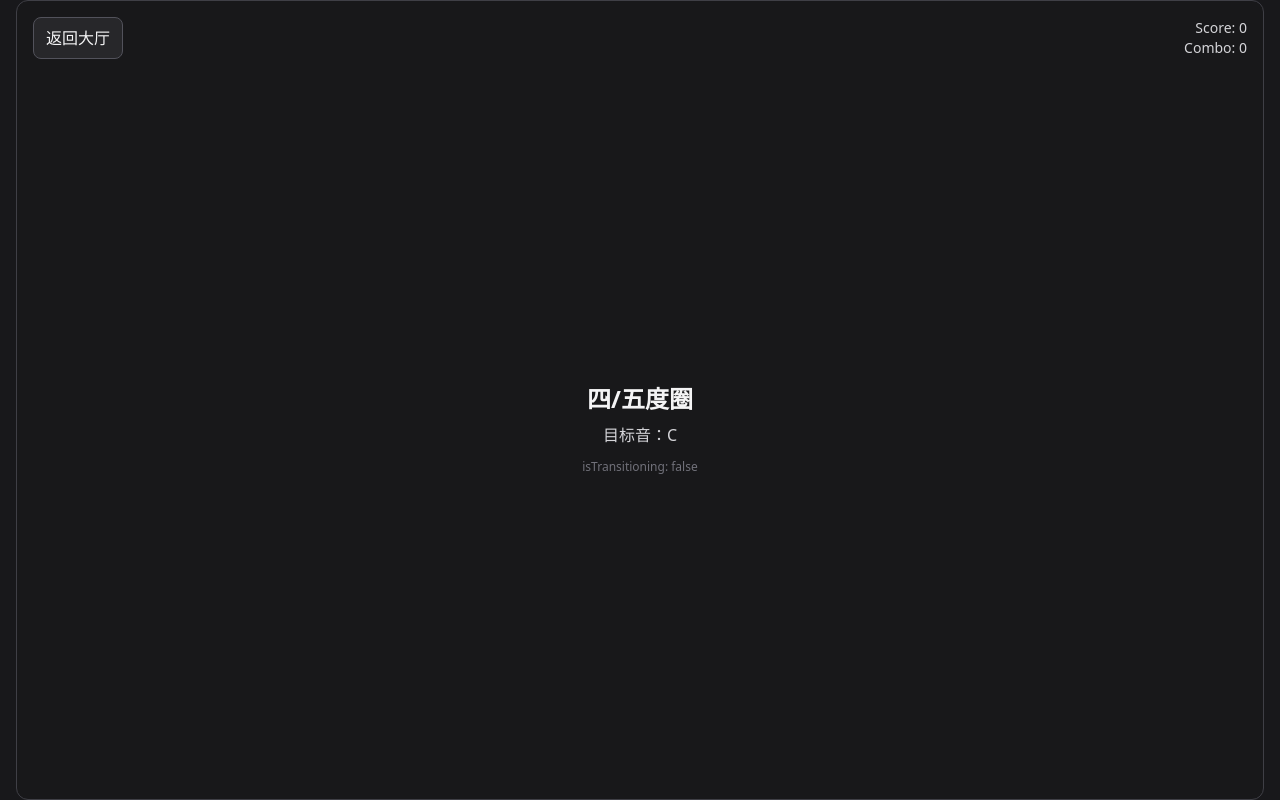
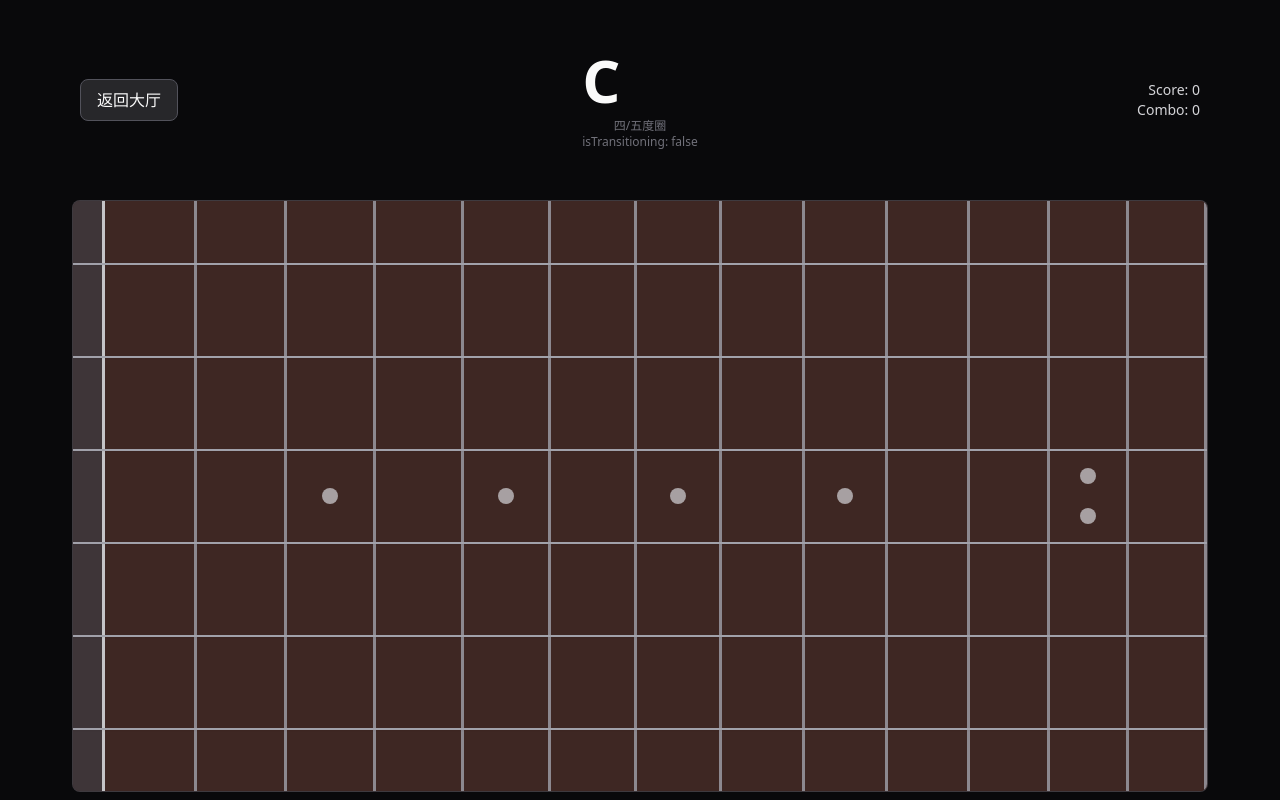
Before and after one commit to LE-SSEPPELIN/absolute-fret, a React (Vite) app: page / in a window 1280 px wide. Both pictures are taken after a click on the button "四 / 五度圈". Built offline with nearby package versions, Linux system fonts and the light colour scheme.

Commit message:
feat: 成功渲染有琴弦和品记的吉他指板骨架

```diff
--- a/src/App.tsx
+++ b/src/App.tsx
@@ -1,14 +1,11 @@
 import { useMemo, useState } from "react";
-import SafeAreaContainer from "./components/layout/SafeAreaContainer";
+import Fretboard from "./components/fretboard/Fretboard";
 
 type Screen = "lobby" | "practice";
 type PracticeMode = "circle" | "interval" | null;
 
 function App() {
-  // 全局路由状态：大厅 / 练习
   const [screen, setScreen] = useState<Screen>("lobby");
-
-  // 核心共享数据（先搭骨架，后续阶段再接入题库/判定）
   const [practiceMode, setPracticeMode] = useState<PracticeMode>(null);
   const [score, setScore] = useState(0);
   const [combo, setCombo] = useState(0);
@@ -40,14 +37,22 @@ function App() {
   }, [practiceMode]);
 
   return (
-    <SafeAreaContainer>
-      <main className="w-full h-full flex items-center justify-center px-4">
+    <div
+      className="h-screen w-full bg-zinc-950 text-zinc-50 overflow-hidden flex flex-col"
+      style={{
+        paddingTop: "env(safe-area-inset-top)",
+        paddingRight: "env(safe-area-inset-right)",
+        paddingBottom: "env(safe-area-inset-bottom)",
+        paddingLeft: "env(safe-area-inset-left)",
+      }}
+    >
+      <main className="w-full h-full max-w-6xl mx-auto flex flex-col">
         {screen === "lobby" ? (
-          <section className="w-full max-w-md rounded-2xl bg-zinc-900/70 border border-zinc-700 p-6 shadow-xl">
+          <section className="w-full h-full flex items-center justify-center px-4">
+            <div className="w-full max-w-md rounded-2xl bg-zinc-900/70 border border-zinc-700 p-6 shadow-xl">
               <h1 className="text-center text-2xl font-semibold tracking-wide mb-6">
                 Absolute Fret
               </h1>
-
               <div className="flex flex-col gap-4">
                 <button
                   type="button"
@@ -56,7 +61,6 @@ function App() {
                 >
                   四 / 五度圈
                 </button>
-
                 <button
                   type="button"
                   className="w-full rounded-xl bg-zinc-800 hover:bg-zinc-700 active:bg-zinc-600 border border-zinc-600 py-4 text-lg font-medium transition"
@@ -65,37 +69,40 @@ function App() {
                   音程特训
                 </button>
               </div>
+            </div>
           </section>
         ) : (
-          <section className="w-full h-full rounded-xl border border-zinc-700 bg-zinc-900/50 p-4 flex flex-col">
-            <header className="flex items-center justify-between mb-4">
+          <section className="h-full w-full flex flex-col">
+            <header className="h-1/4 w-full relative flex items-center justify-between px-4">
               <button
                 type="button"
-                className="rounded-lg px-3 py-2 bg-zinc-800 hover:bg-zinc-700 border border-zinc-600 transition"
+                className="rounded-lg px-4 py-2 bg-zinc-800 hover:bg-zinc-700 border border-zinc-600 transition z-10"
                 onClick={backToLobby}
               >
                 返回大厅
               </button>
 
-              <div className="text-right text-sm text-zinc-300">
+              <div className="text-right text-sm text-zinc-300 z-10">
                 <div>Score: {score}</div>
                 <div>Combo: {combo}</div>
               </div>
-            </header>
 
-            <div className="flex-1 grid place-items-center">
-              <div className="text-center">
-                <h2 className="text-2xl font-semibold mb-2">{modeTitle}</h2>
-                <p className="text-zinc-300">目标音：{targetNote}</p>
-                <p className="text-xs text-zinc-500 mt-3">
+              <div className="absolute left-1/2 top-1/2 -translate-x-1/2 -translate-y-1/2 select-none">
+                <h2 className="text-6xl font-bold tracking-wide">{targetNote}</h2>
+                <p className="text-center text-xs text-zinc-500 mt-2">{modeTitle}</p>
+                <p className="text-center text-xs text-zinc-500">
                   isTransitioning: {String(isTransitioning)}
                 </p>
               </div>
+            </header>
+
+            <div className="h-3/4 w-full relative px-2 pb-2">
+              <Fretboard />
             </div>
           </section>
         )}
       </main>
-    </SafeAreaContainer>
+    </div>
   );
 }
 
--- /dev/null
+++ b/src/components/fretboard/Fret.tsx
@@ -0,0 +1,43 @@
+import { memo } from "react";
+import FretMarker from "./FretMarker";
+import { getFretMarkers, getNoteAtFret } from "../../utils/musicTheory";
+
+type FretProps = {
+  fretIndex: number;
+  widthRatio: number;
+};
+
+const MARKER_FRETS = getFretMarkers();
+
+function Fret({ fretIndex, widthRatio }: FretProps) {
+  const hasMarker = MARKER_FRETS.includes(fretIndex);
+  const isDouble = fretIndex === 12;
+
+  return (
+    <div
+      className={`relative h-full ${fretIndex === 0 ? "bg-zinc-700/60 border-r-[3px] border-zinc-300/90" : "bg-[#3E2723] border-r-[3px] border-zinc-400/80"}`}
+      style={{ flex: widthRatio }}
+    >
+      <div className="h-full w-full flex flex-col">
+        {Array.from({ length: 6 }, (_, stringIndex) => {
+          const noteInfo = getNoteAtFret(stringIndex, fretIndex);
+          return (
+            <button
+              key={`${stringIndex}-${fretIndex}`}
+              type="button"
+              className="flex-1 w-full bg-transparent active:bg-zinc-200/10 transition-colors"
+              onClick={() => {
+                console.log(`Clicked: ${stringIndex + 1}弦 - ${fretIndex}品`);
+                console.log(`Pitch: ${noteInfo.scientificPitch}`);
+              }}
+              aria-label={`${stringIndex + 1}弦 ${fretIndex}品`}
+            />
+          );
+        })}
+      </div>
+      {hasMarker ? <FretMarker isDouble={isDouble} /> : null}
+    </div>
+  );
+}
+
+export default memo(Fret);
--- /dev/null
+++ b/src/components/fretboard/FretMarker.tsx
@@ -0,0 +1,22 @@
+type FretMarkerProps = {
+  isDouble: boolean;
+};
+
+function FretMarker({ isDouble }: FretMarkerProps) {
+  if (isDouble) {
+    return (
+      <div className="absolute inset-0 flex flex-col items-center justify-center gap-6 pointer-events-none">
+        <span className="w-4 h-4 rounded-full bg-zinc-300 opacity-70" />
+        <span className="w-4 h-4 rounded-full bg-zinc-300 opacity-70" />
+      </div>
+    );
+  }
+
+  return (
+    <div className="absolute inset-0 flex items-center justify-center pointer-events-none">
+      <span className="w-4 h-4 rounded-full bg-zinc-300 opacity-70" />
+    </div>
+  );
+}
+
+export default FretMarker;
--- /dev/null
+++ b/src/components/fretboard/Fretboard.tsx
@@ -0,0 +1,23 @@
+import Fret from "./Fret";
+import StringLine from "./String";
+import { FRET_WIDTH_RATIOS } from "../../utils/constants";
+
+function Fretboard() {
+  return (
+    <div className="relative w-full h-full rounded-lg overflow-hidden border border-zinc-700/80 bg-[#3E2723]">
+      <div className="absolute inset-0 flex">
+        {FRET_WIDTH_RATIOS.map((ratio, index) => (
+          <Fret key={`fret-${index}`} fretIndex={index} widthRatio={ratio} />
+        ))}
+      </div>
+
+      <div className="absolute inset-0 flex flex-col justify-around py-4 pointer-events-none z-10">
+        {Array.from({ length: 6 }, (_, idx) => (
+          <StringLine key={`string-line-${idx}`} />
+        ))}
+      </div>
+    </div>
+  );
+}
+
+export default Fretboard;
--- /dev/null
+++ b/src/components/fretboard/String.tsx
@@ -0,0 +1,7 @@
+import { memo } from "react";
+
+function StringLine() {
+  return <div className="w-full h-[2px] bg-zinc-400 shadow-sm pointer-events-none" />;
+}
+
+export default memo(StringLine);
--- /dev/null
+++ b/src/utils/constants.ts
@@ -0,0 +1,28 @@
+export const FRET_WIDTH_RATIOS = [
+  0.33, 1.0, 0.99, 0.97, 0.96, 0.95, 0.94, 0.92, 0.91, 0.9, 0.89, 0.87, 0.86,
+  0.85,
+] as const;
+
+export const CHROMATIC_SCALE = [
+  "C",
+  "C#",
+  "D",
+  "D#",
+  "E",
+  "F",
+  "F#",
+  "G",
+  "G#",
+  "A",
+  "A#",
+  "B",
+] as const;
+
+export const currentTuning = [
+  { note: "E", octave: 2 },
+  { note: "A", octave: 2 },
+  { note: "D", octave: 3 },
+  { note: "G", octave: 3 },
+  { note: "B", octave: 3 },
+  { note: "E", octave: 4 },
+] as const;
--- /dev/null
+++ b/src/utils/musicTheory.ts
@@ -0,0 +1,31 @@
+import { CHROMATIC_SCALE, currentTuning } from "./constants";
+
+export type NoteAtFret = {
+  note: string;
+  octave: number;
+  scientificPitch: string;
+};
+
+export function getNoteAtFret(stringIndex: number, fretIndex: number): NoteAtFret {
+  const openString = currentTuning[stringIndex];
+  const startIndex = CHROMATIC_SCALE.indexOf(openString.note);
+
+  if (startIndex < 0) {
+    throw new Error(`Unknown tuning note: ${openString.note}`);
+  }
+
+  const chromaticIndex = (startIndex + fretIndex) % CHROMATIC_SCALE.length;
+  const octaveOffset = Math.floor((startIndex + fretIndex) / CHROMATIC_SCALE.length);
+  const note = CHROMATIC_SCALE[chromaticIndex];
+  const octave = openString.octave + octaveOffset;
+
+  return {
+    note,
+    octave,
+    scientificPitch: `${note}${octave}`,
+  };
+}
+
+export function getFretMarkers(): number[] {
+  return [3, 5, 7, 9, 12];
+}
```
Also changed, not shown: 1 other file (tests, documents, lock files or other folders). Lines whose indentation alone changed are shown as unchanged.
